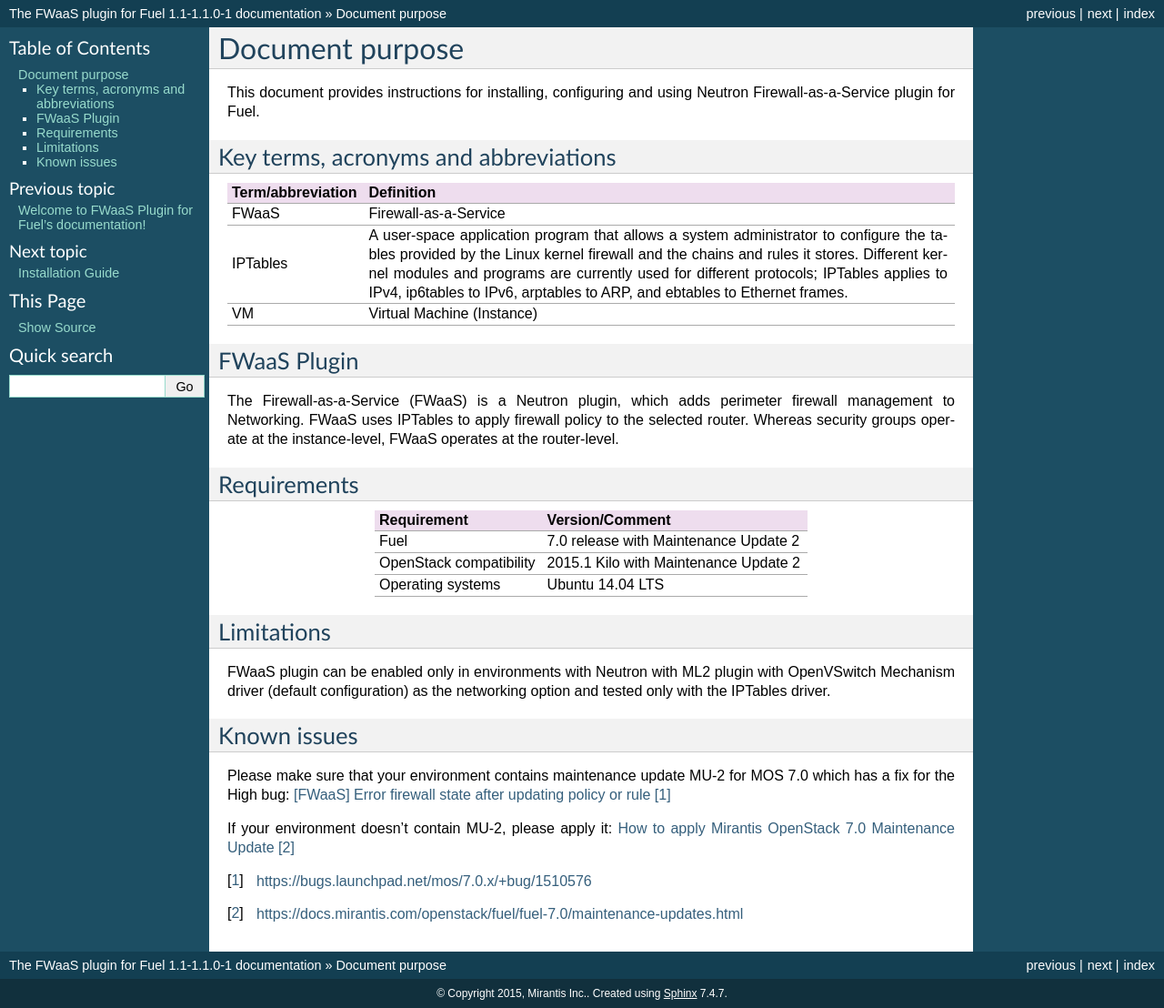
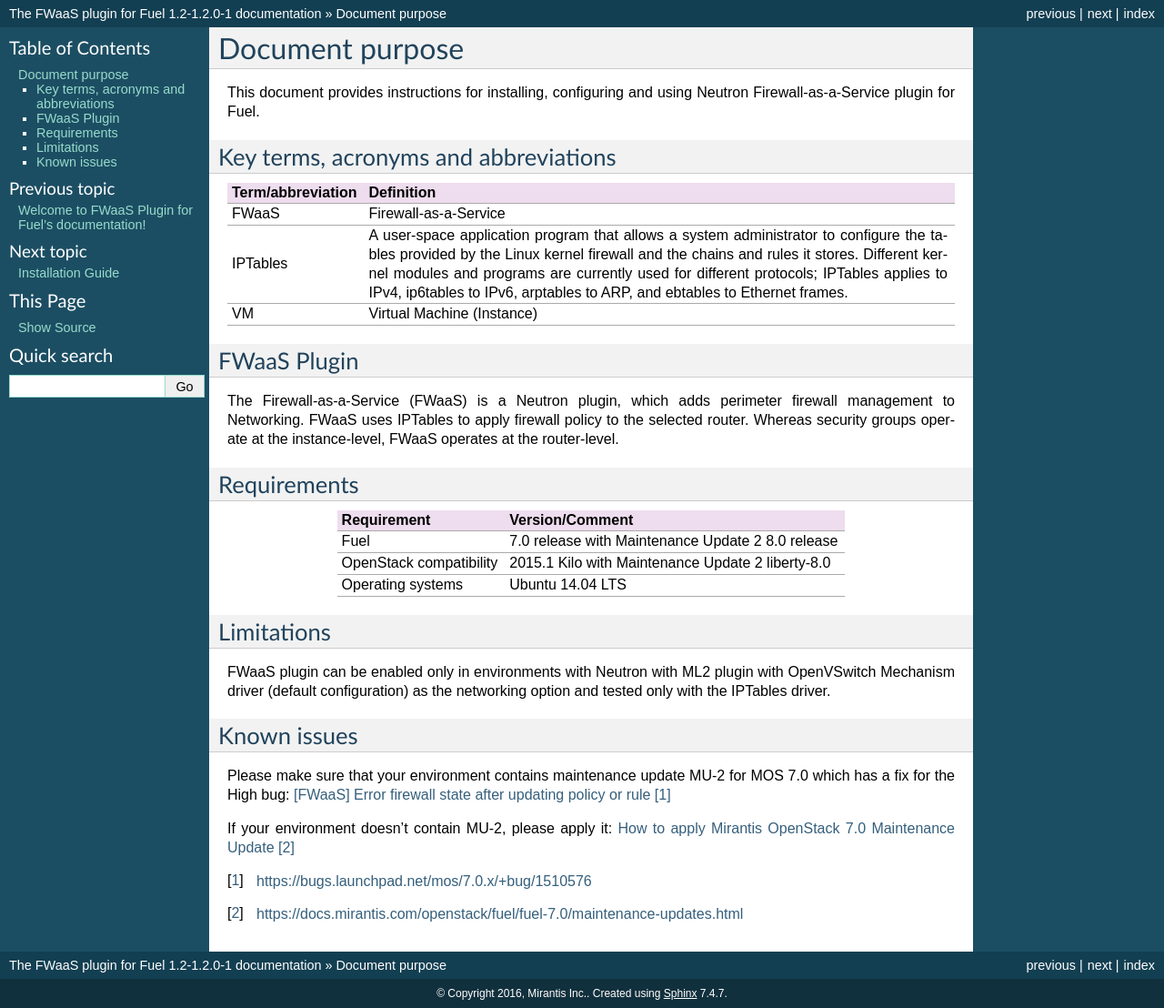
Before and after one commit to openstack-archive/fuel-plugin-neutron-fwaas, a Sphinx documentation site: the page built from doc/source/overview.rst, in a window 1280 px wide. Shown: the whole page at 91% size. Built offline with Sphinx 7.4.7, drawn with Linux system fonts in a browser that asks for light colours.

Commit message:
Update plugin to support Fuel 8.0
- Plugin now supports Fuel 7.0 and 8.0
- Move tasks.yaml to deployment_tasks.yaml
- Update docs
- Plugin version bump to 1.2.0
- Package version bump to 3.0.0

Change-Id: I2cdbbdc59b33257113b23eb6ae1e587efe2acfdc

```diff
--- a/tasks.yaml
+++ b/deployment_tasks.yaml
@@ -1,6 +1,8 @@
-- role: ['controller','primary-controller']
-  stage: post_deployment
+- id: neutron-fwaas
   type: puppet
+  role: ['controller','primary-controller']
+  requires: [post_deployment_start]
+  required_for: [post_deployment_end]
   parameters:
     puppet_manifest: puppet/manifests/site.pp
     puppet_modules: puppet/modules:/etc/puppet/modules
--- a/doc/source/conf.py
+++ b/doc/source/conf.py
@@ -47,16 +47,16 @@
 
 # General information about the project.
 project = u'The FWaaS plugin for Fuel'
-copyright = u'2015, Mirantis Inc.'
+copyright = u'2016, Mirantis Inc.'
 
 # The version info for the project you're documenting, acts as replacement for
 # |version| and |release|, also used in various other places throughout the
 # built documents.
 #
 # The short X.Y version.
-version = '1.1-1.1.0-1'
+version = '1.2-1.2.0-1'
 # The full version, including alpha/beta/rc tags.
-release = '1.1-1.1.0-1'
+release = '1.2-1.2.0-1'
 
 # The language for content autogenerated by Sphinx. Refer to documentation
 # for a list of supported languages.
@@ -233,7 +233,7 @@
 # One entry per manual page. List of tuples
 # (source start file, name, description, authors, manual section).
 man_pages = [
-    ('index', 'fuel-plugin-fwaas', u'Guide to the FWaaS Plugin ver. 1.1-1.1.0-1 for Fuel',
+    ('index', 'fuel-plugin-fwaas', u'Guide to the FWaaS Plugin ver. 1.2-1.2.0-1 for Fuel',
      [u'Mirantis Inc.'], 1)
 ]
 
@@ -276,7 +276,7 @@
 epub_title = u'The FWaaS Plugin for Fuel'
 epub_author = u'Mirantis Inc.'
 epub_publisher = u'Mirantis Inc.'
-epub_copyright = u'2015, Mirantis Inc.'
+epub_copyright = u'2016, Mirantis Inc.'
 
 # The basename for the epub file. It defaults to the project name.
 #epub_basename = u'fuel-plugin-openbook'
--- a/doc/source/installation_guide.rst
+++ b/doc/source/installation_guide.rst
@@ -11,19 +11,19 @@
 
 #. Copy the plug­in on already installed Fuel Master node::
 
-      [user@home ~]$ scp fwaas-plugin-1.1-1.1.0-1.noarch.rpm root@:/
+      [user@home ~]$ scp fwaas-plugin-1.2-1.2.0-1.noarch.rpm root@:/
       <the_Fuel_Master_node_IP>:~/
 
 #. Log into the Fuel Master node. Install the plugin::
 
-      [root@fuel ~]# fuel plugins --install fwaas-plugin-1.1-1.1.0-1.noarch.rpm
+      [root@fuel ~]# fuel plugins --install fwaas-plugin-1.2-1.2.0-1.noarch.rpm
 
 #. Verify that the plugin is installed correctly::
 
       [root@fuel ~]# fuel plugins --list
       id | name         | version | package_version
       ---|--------------|---------|----------------
-      1  | fwaas_plugin | 1.1.0   | 2.0.0
+      1  | fwaas_plugin | 1.2.0   | 3.0.0
 
 
 Creating Environment with FWaaS
--- a/doc/source/overview.rst
+++ b/doc/source/overview.rst
@@ -44,8 +44,10 @@
 | Requirement                | Version/Comment                                |
 +============================+================================================+
 | Fuel                       | 7.0 release with Maintenance Update 2          |
+|                            | 8.0 release                                    |
 +----------------------------+------------------------------------------------+
 | OpenStack compatibility    | 2015.1 Kilo with Maintenance Update 2          |
+|                            | liberty-8.0                                    |
 +----------------------------+------------------------------------------------+
 | Operating systems          | Ubuntu 14.04 LTS                               |
 +----------------------------+------------------------------------------------+
```
Also changed, not shown: README.md (+3 -3 lines), metadata.yaml (+10 -5 lines), deployment_scripts/puppet/modules/fwaas/README.md.
